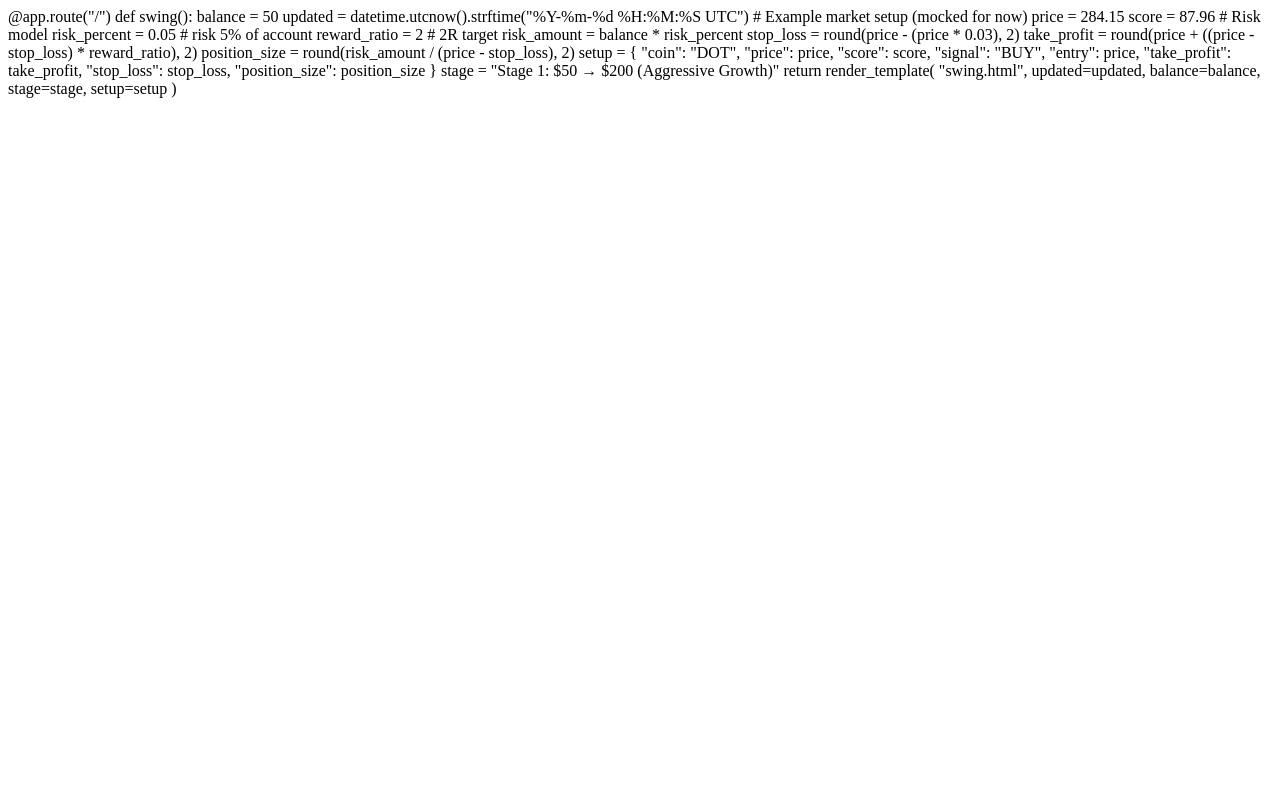
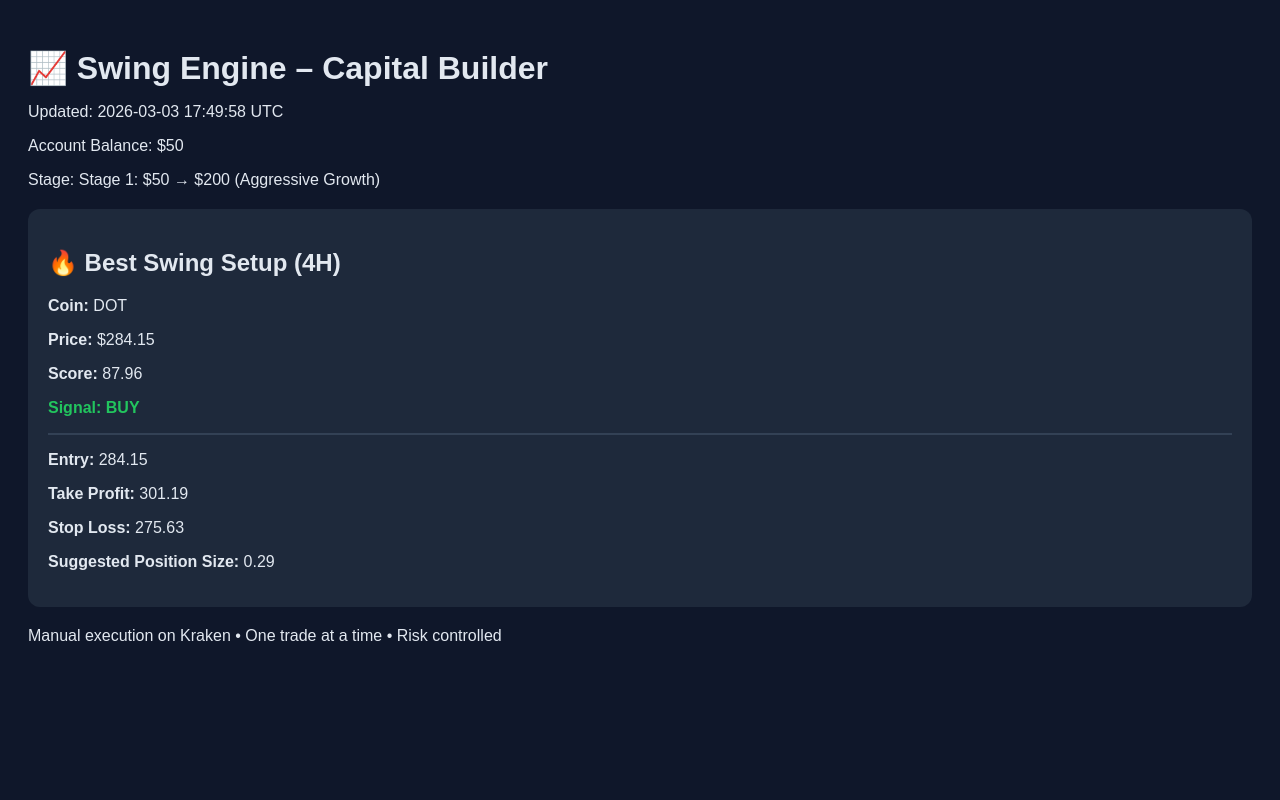
Before and after one commit to hillcolton1976/structured-alpha-engine, a Flask app: page / in a window 1280 px wide. Run offline with Flask 3, Linux system fonts and the light colour scheme.

Commit message:
Update swing.html

```diff
--- a/templates/swing.html
+++ b/templates/swing.html
@@ -1,40 +1,60 @@
-@app.route("/")
-def swing():
+<!DOCTYPE html>
+<html>
+<head>
+    <title>Swing Engine</title>
+    <style>
+        body {
+            background-color: #0f172a;
+            color: #e2e8f0;
+            font-family: Arial, sans-serif;
+            padding: 20px;
+        }
 
-    balance = 50
-    updated = datetime.utcnow().strftime("%Y-%m-%d %H:%M:%S UTC")
+        .card {
+            background-color: #1e293b;
+            padding: 20px;
+            border-radius: 12px;
+            margin-top: 20px;
+        }
 
-    # Example market setup (mocked for now)
-    price = 284.15
-    score = 87.96
+        .buy { color: #22c55e; }
+        .sell { color: #ef4444; }
 
-    # Risk model
-    risk_percent = 0.05   # risk 5% of account
-    reward_ratio = 2      # 2R target
+        h1 { margin-bottom: 5px; }
+        hr { border: 1px solid #334155; }
+    </style>
+</head>
+<body>
 
-    risk_amount = balance * risk_percent
-    stop_loss = round(price - (price * 0.03), 2)
-    take_profit = round(price + ((price - stop_loss) * reward_ratio), 2)
+<h1>📈 Swing Engine – Capital Builder</h1>
+<p>Updated: {{ updated }}</p>
+<p>Account Balance: ${{ balance }}</p>
+<p>Stage: {{ stage }}</p>
 
-    position_size = round(risk_amount / (price - stop_loss), 2)
+<div class="card">
+    <h2>🔥 Best Swing Setup (4H)</h2>
 
-    setup = {
-        "coin": "DOT",
-        "price": price,
-        "score": score,
-        "signal": "BUY",
-        "entry": price,
-        "take_profit": take_profit,
-        "stop_loss": stop_loss,
-        "position_size": position_size
-    }
+    <p><strong>Coin:</strong> {{ setup.coin }}</p>
+    <p><strong>Price:</strong> ${{ setup.price }}</p>
+    <p><strong>Score:</strong> {{ setup.score }}</p>
 
-    stage = "Stage 1: $50 → $200 (Aggressive Growth)"
+    {% if setup.signal == "BUY" %}
+        <p class="buy"><strong>Signal: BUY</strong></p>
+    {% else %}
+        <p class="sell"><strong>Signal: SELL</strong></p>
+    {% endif %}
 
-    return render_template(
-        "swing.html",
-        updated=updated,
-        balance=balance,
-        stage=stage,
-        setup=setup
-    )
+    <hr>
+
+    <p><strong>Entry:</strong> {{ setup.entry }}</p>
+    <p><strong>Take Profit:</strong> {{ setup.take_profit }}</p>
+    <p><strong>Stop Loss:</strong> {{ setup.stop_loss }}</p>
+    <p><strong>Suggested Position Size:</strong> {{ setup.position_size }}</p>
+</div>
+
+<p style="margin-top:20px;">
+Manual execution on Kraken • One trade at a time • Risk controlled
+</p>
+
+</body>
+</html>
```
